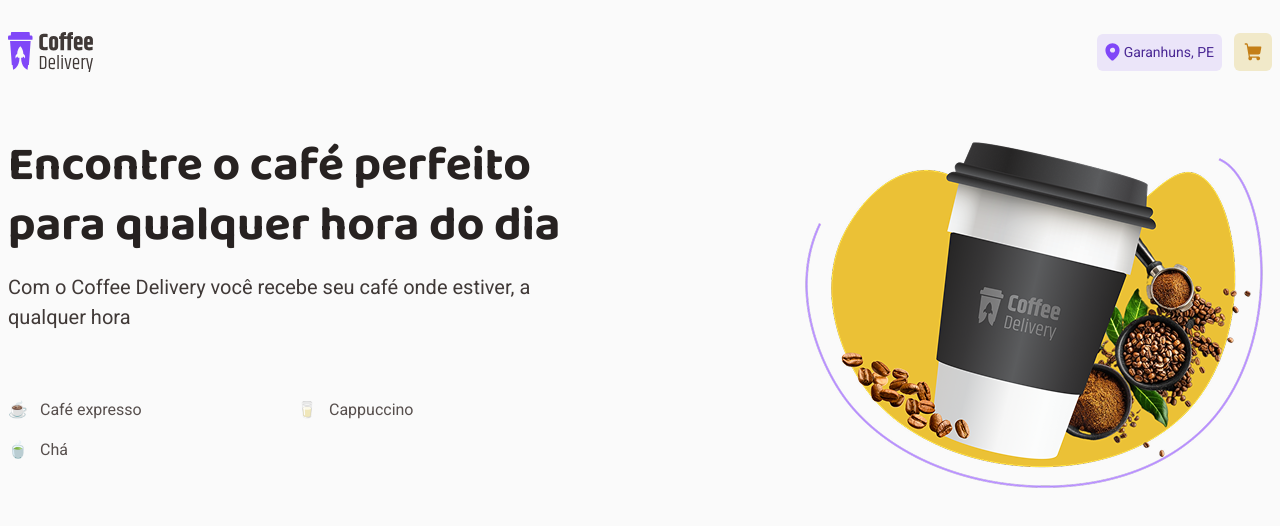
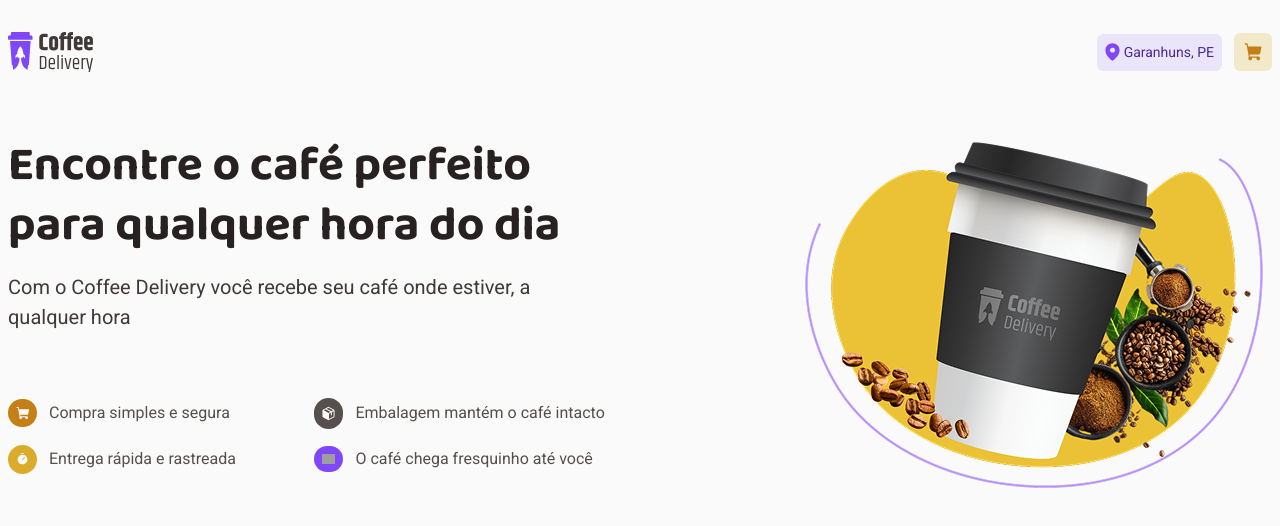
Before and after one commit to Dynylson/coffee-shop, a Next.js app: page / in a window 1280 px wide. Shown: the top 526 px of the page. Built offline with nearby package versions, Linux system fonts and the light colour scheme; grey boxes are pictures that could not be loaded.

Commit message:
feat: add HeroSection in home page

```diff
--- a/src/app/page.tsx
+++ b/src/app/page.tsx
@@ -1,6 +1,28 @@
 import { HeroSection } from '@/components/HeroSection';
+import { LegendIcon } from '@/components/HeroSection/components/legend-icon';
 
 export default function Home() {
+  const legendIcons = [
+    {
+      icon: (
+        <LegendIcon icon="/icons/cart-white.svg" backgroundColor="#C47F17" />
+      ),
+      description: 'Compra simples e segura',
+    },
+    {
+      icon: <LegendIcon icon="/icons/box.svg" backgroundColor="#574F4D" />,
+      description: 'Embalagem mantém o café intacto',
+    },
+    {
+      icon: <LegendIcon icon="/icons/clock.svg" backgroundColor="#DBAC2C" />,
+      description: 'Entrega rápida e rastreada',
+    },
+    {
+      icon: <LegendIcon icon="/icons/coffee.svg" backgroundColor="#8047F8" />,
+      description: 'O café chega fresquinho até você',
+    },
+  ];
+
   return (
     <HeroSection
       title={
@@ -9,11 +31,7 @@ export default function Home() {
         </>
       }
       subtitle="Com o Coffee Delivery você recebe seu café onde estiver, a qualquer hora"
-      legends={[
-        { icon: '☕', description: 'Café expresso' },
-        { icon: '🥛', description: 'Cappuccino' },
-        { icon: '🍵', description: 'Chá' },
-      ]}
+      legends={legendIcons}
     />
   );
 }
```
